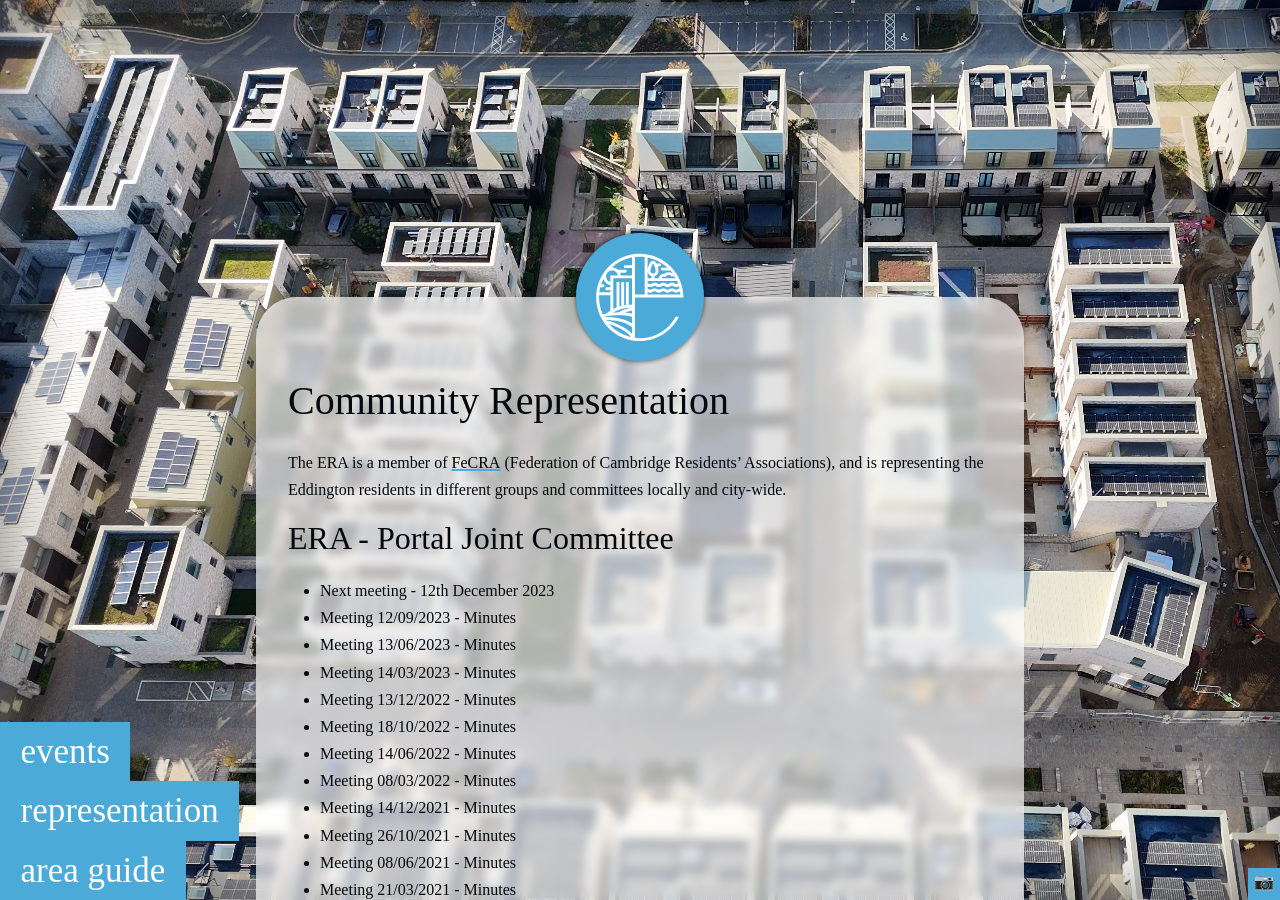
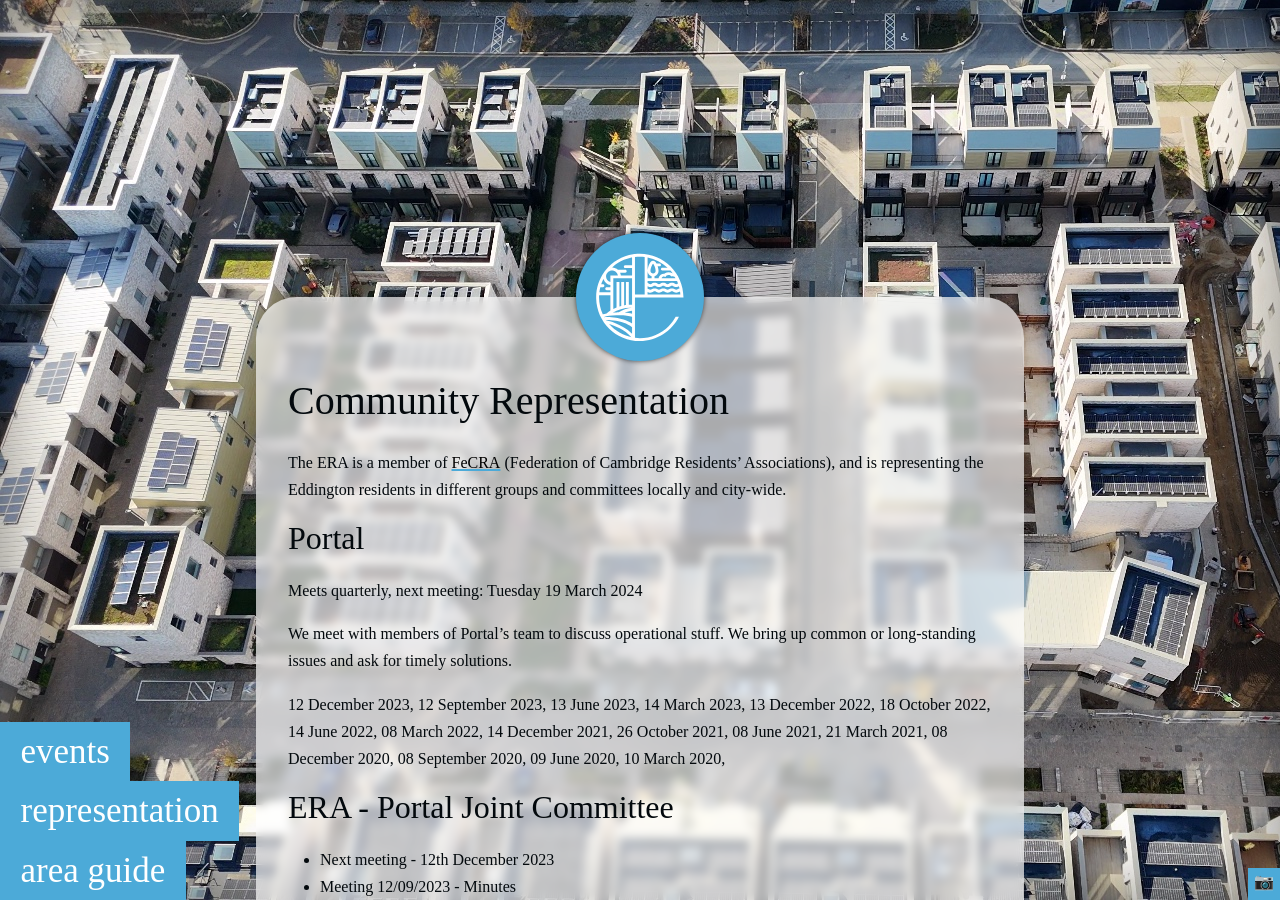
Before and after one commit to pieterdesnerck/website, a Jekyll site: the page built from docs/representation.md, in a window 1280 px wide and 900 px high. Built offline with Jekyll 4.4.1, drawn with Linux system fonts in a browser that asks for light colours; some web fonts are replaced.

Commit message:
add skeleton for meetings collection on representation page

```diff
--- a/docs/_config.yml
+++ b/docs/_config.yml
@@ -7,6 +7,9 @@
 
 repository: Eddington-Residents-Association/website
 
+collections:
+  - meetings
+
 plugins:
 - jekyll-github-metadata
 - jekyll-mentions
--- a/docs/representation.md
+++ b/docs/representation.md
@@ -4,6 +4,25 @@
 ---
 
 The ERA is a member of [FeCRA](https://www.fecra.org.uk/) (Federation of Cambridge Residents’ Associations), and is representing the Eddington residents in different groups and committees locally and city-wide.
+
+{% assign now_timestamp = "now"|date:"%s"|plus:0 %}
+{% for meeting in site.meetings %}
+{% assign next_meeting_timestamp = meeting.next_date|date:"%s"|plus:0 %}
+
+## {{ meeting.organisation }}
+
+Meets {{ meeting.frequency }}, next meeting:
+{% if next_meeting_timestamp > now_timestamp -%}
+  {{ meeting.next_date|date: "%A %d %B %Y"}}
+{%- else -%}
+  TBD
+{%- endif %}
+
+{{ meeting.content }}
+
+{% for date in meeting.prev_dates %}{{ date|date: "%d %B %Y"  }},   {% endfor %}
+
+{% endfor %}
 
 ## ERA - Portal Joint Committee
 
```
Also changed, not shown: docs/_meetings/portal_ops.md (added, +25 -0 lines).
